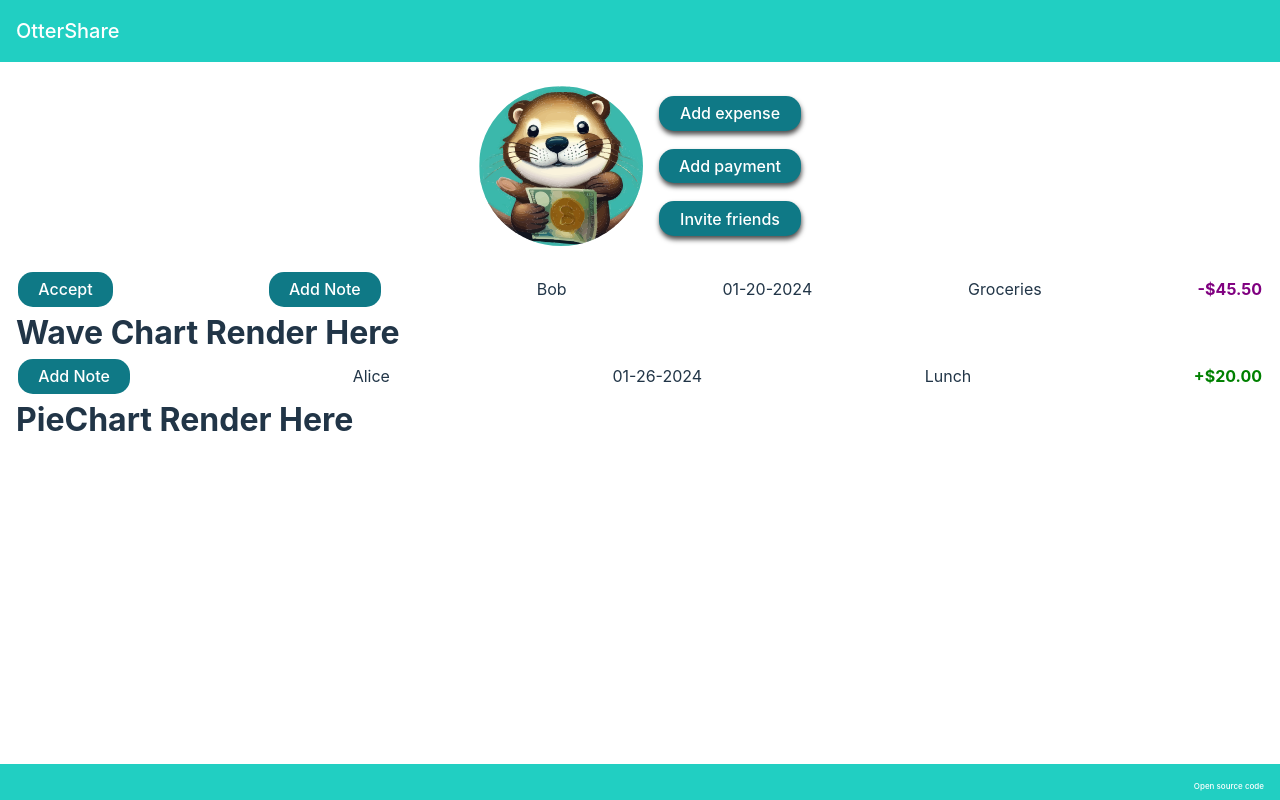
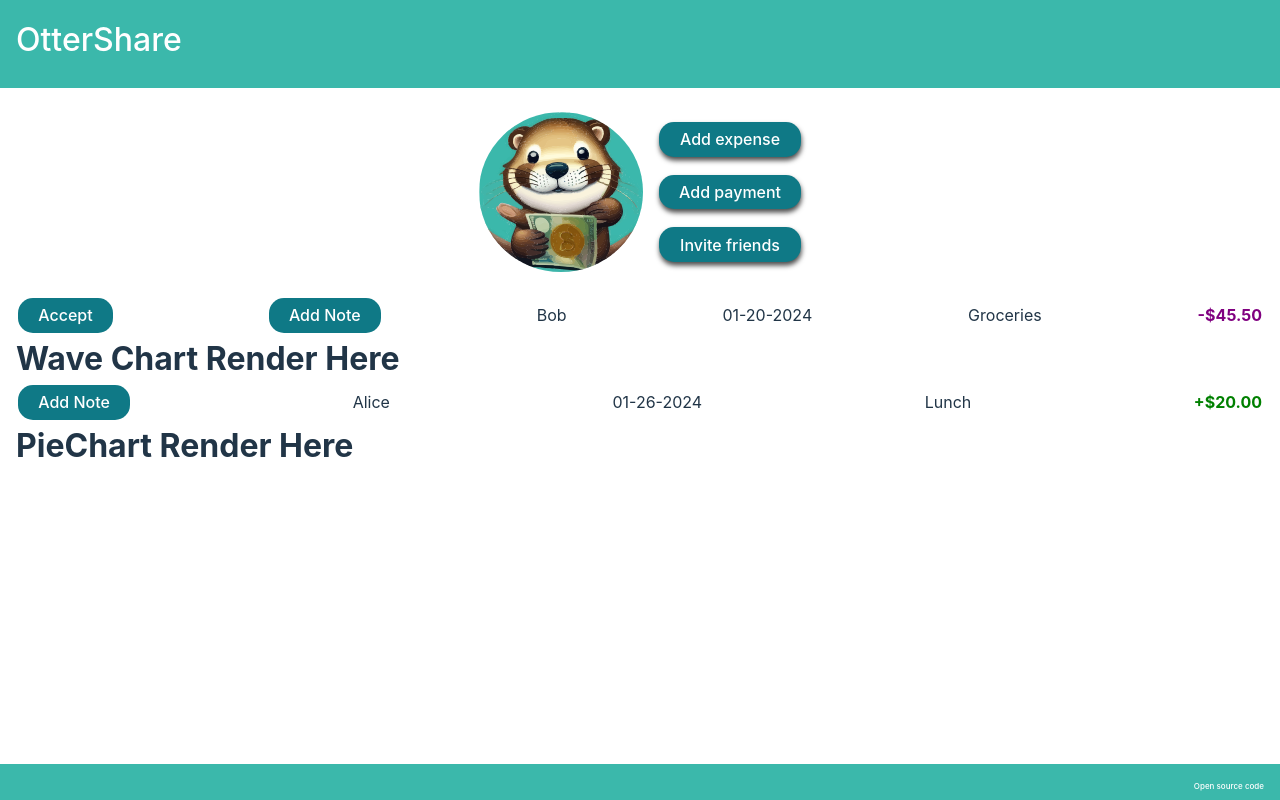
Before and after one commit to jleewest/ShareWithOtters, a React (Vite) app in the folder client/: page / in a window 1280 px wide. Built offline with nearby package versions, Linux system fonts and the light colour scheme.

Commit message:
style: adjusted header, changed primary-color var

```diff
--- a/client/src/css/App.css
+++ b/client/src/css/App.css
@@ -6,7 +6,7 @@
 }
 
 :root {
-  --primary-color: #21cfc2;
+  --primary-color: #3bb8ab;
   --secondary-color: #0f7986;
   --light-accent-color: #fcb91c;
   --dark-accent-color: #c931a9;
--- a/client/src/css/Home.css
+++ b/client/src/css/Home.css
@@ -10,9 +10,9 @@
 
 /* HEADER */
 .Home .app-header {
-  font-size: 1.25rem;
+  font-size: 2rem;
   font-weight: 500;
-  padding: 1rem;
+  padding: 1rem 1rem 1.5rem 1rem;
   display: flex;
   align-items: center;
 }
```
